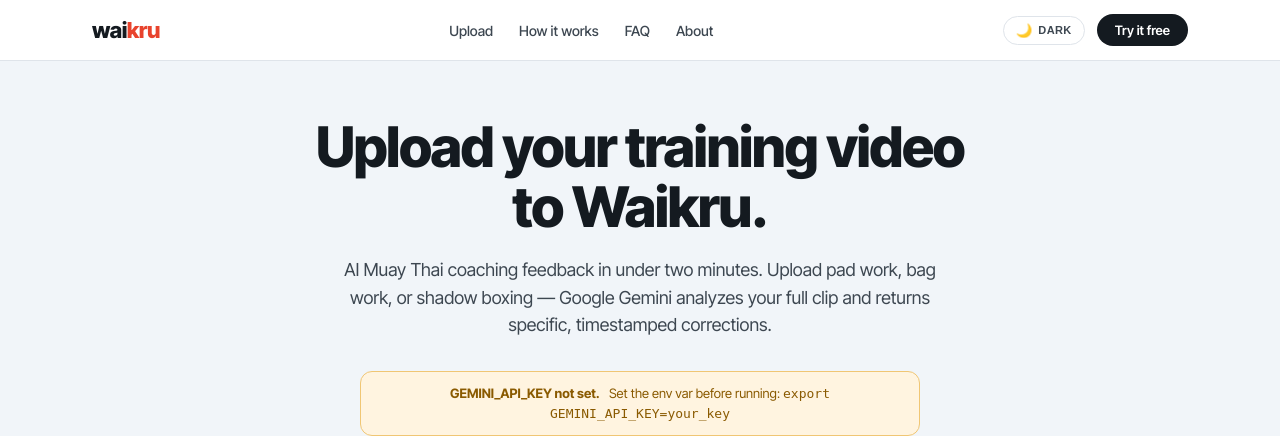
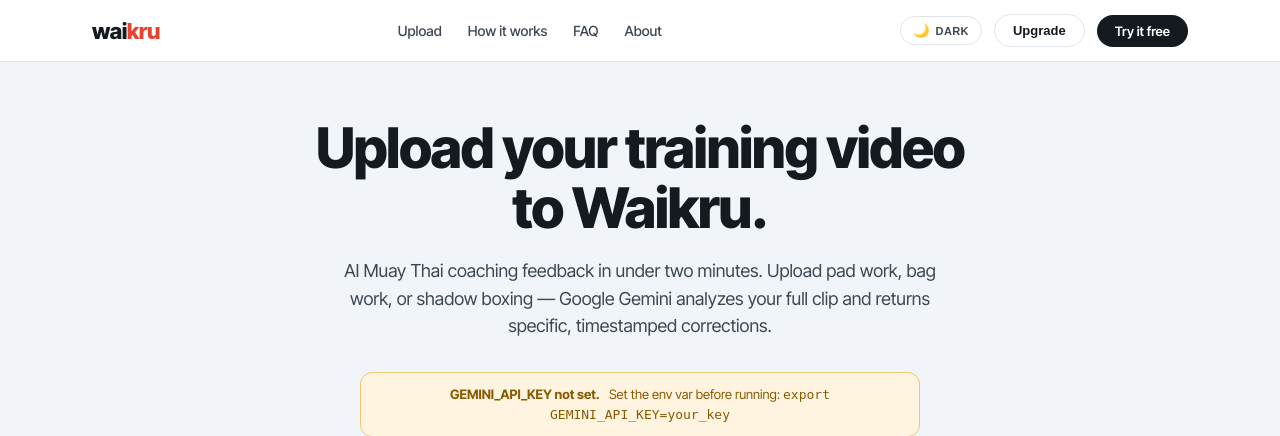
Before and after one commit to waikru/waikru-app, a Flask app: page / in a window 1280 px wide. Shown: the top 436 px of the page. Run offline with Flask 3, Linux system fonts and the light colour scheme.

Commit message:
Add Upgrade button to nav header
Co-Authored-By: Claude Sonnet 4.6 <noreply@anthropic.com>

```diff
--- a/templates/index.html
+++ b/templates/index.html
@@ -480,6 +480,15 @@
       text-align: center;
     }
 
+    /* === Nav upgrade button === */
+    .btn-upgrade {
+      background: transparent;
+      color: var(--text-strong);
+      border: 1.5px solid var(--border);
+      cursor: pointer;
+    }
+    .btn-upgrade:hover { border-color: var(--accent); color: var(--accent); }
+
     /* === Upgrade / Pricing modal === */
     .upgrade-modal { max-width: 720px !important; }
     .pricing-grid {
@@ -999,6 +1008,7 @@
         <span id="themeIcon">🌙</span>
         <span class="toggle-label" id="themeLabel">Dark</span>
       </button>
+      <button class="btn-pill btn-upgrade" onclick="openUpgrade()">Upgrade</button>
       <a class="btn-pill" onclick="document.getElementById('uploadZone').scrollIntoView({behavior:'smooth'});">Try it free</a>
     </div>
   </div>
```
